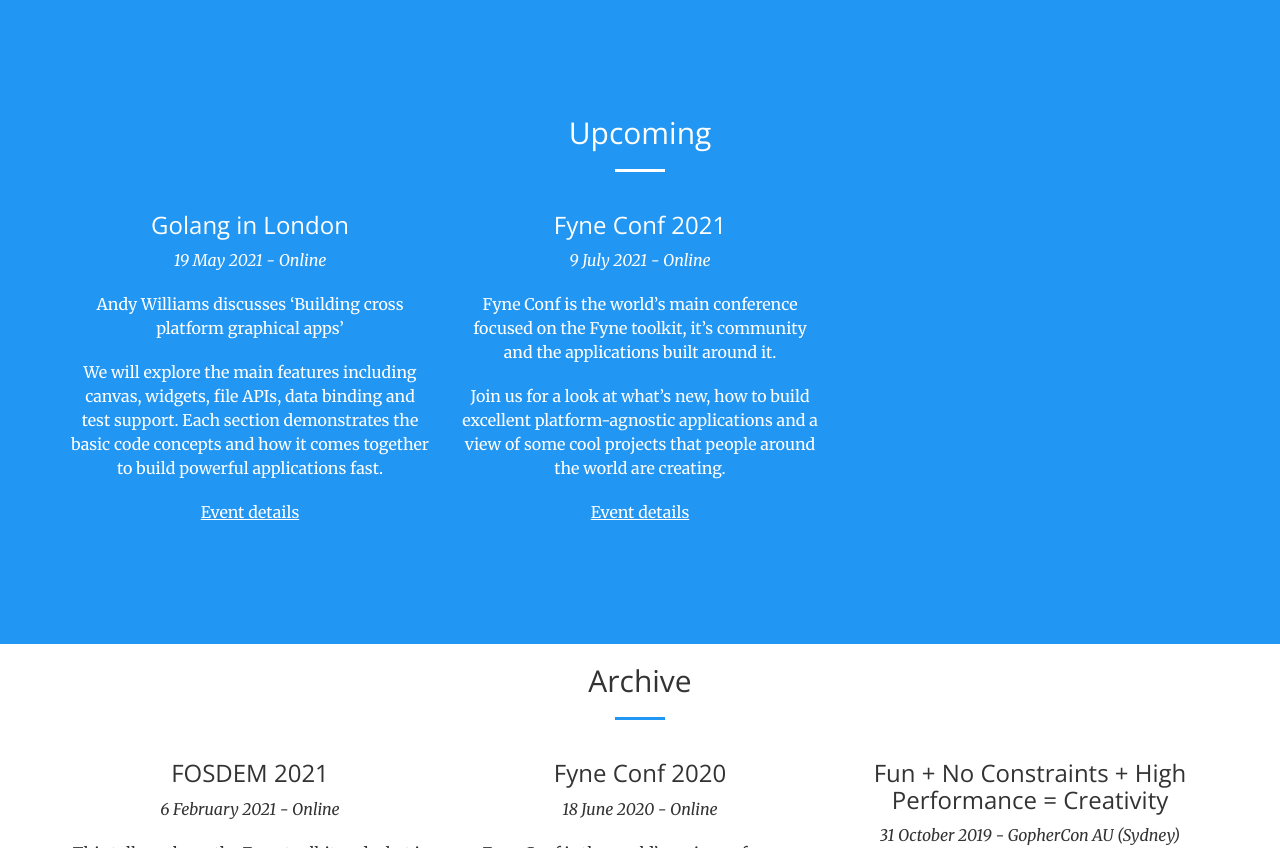
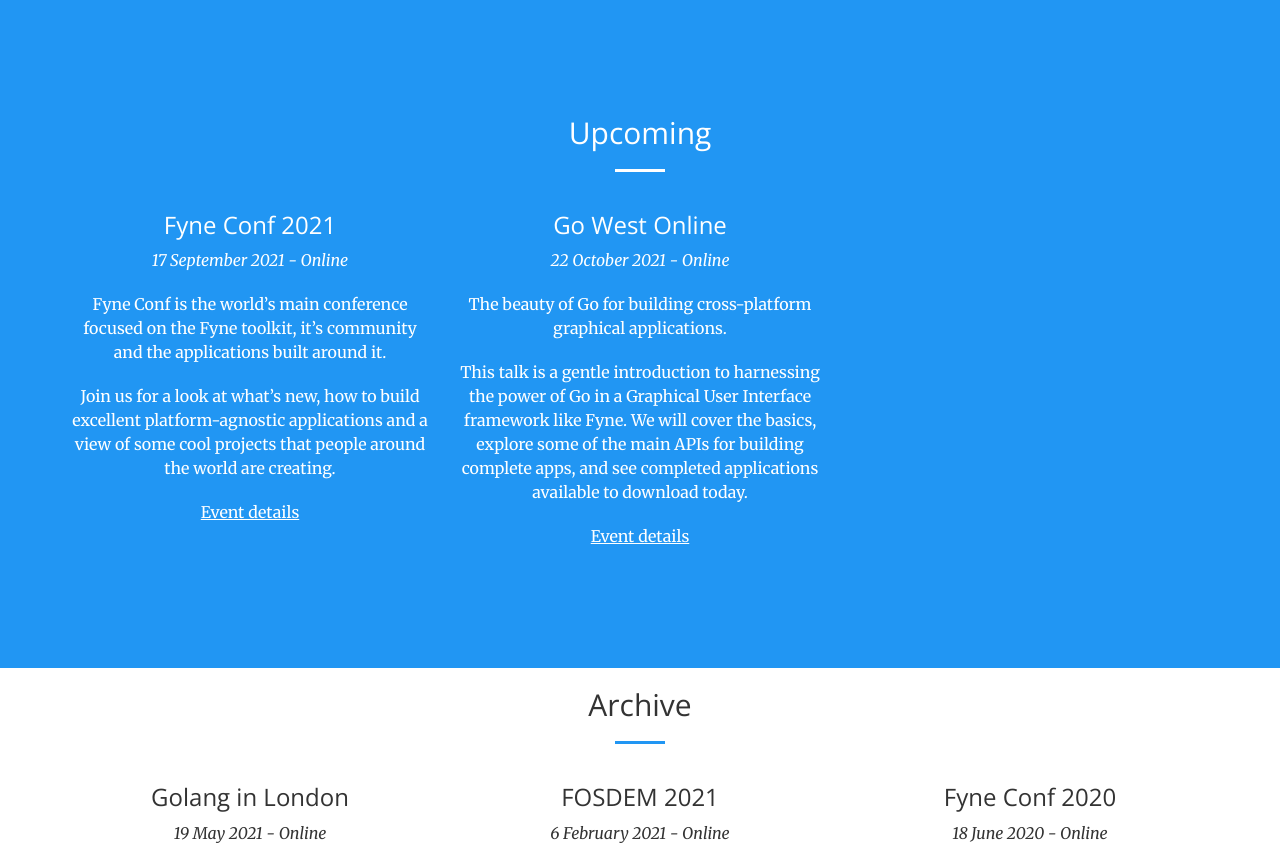
Before and after one commit to fyne-io/fyne-io.github.io, a Jekyll site: the page built from events/index.md, in a window 1280 px wide and 900 px high, scrolled down 288 px, cut to the strip 52-900 px from the top of the window. Built offline with Jekyll 4.4.1, drawn with Linux system fonts in a browser that asks for light colours.

Commit message:
Update with GoWest and move Golang in London to past

```diff
--- a/events/index.md
+++ b/events/index.md
@@ -23,23 +23,9 @@
 <div class="row">
 
 <div class="col-lg-4 text-center" markdown="1">
-
-### Golang in London
-
-*19 May 2021 - Online*
-
-Andy Williams discusses 'Building cross platform graphical apps'
-
-We will explore the main features including canvas, widgets, file APIs, data binding and test support. Each section demonstrates the basic code concepts and how it comes together to build powerful applications fast.
-
-[Event details](https://www.meetup.com/Golang-London/events/277980998/)
-
-</div>
-
-<div class="col-lg-4 text-center" markdown="1">
 ### Fyne Conf 2021
 
-*9 July 2021 - Online*
+*17 September 2021 - Online*
 
 Fyne Conf is the world’s main conference focused on the Fyne toolkit, it’s community and the applications built around it.
 
@@ -47,6 +33,18 @@
 cool projects that people around the world are creating.
 
 [Event details](https://conf.fyne.io)
+</div>
+
+<div class="col-lg-4 text-center" markdown="1">
+### Go West Online
+
+*22 October 2021 - Online*
+
+The beauty of Go for building cross-platform graphical applications.
+
+This talk is a gentle introduction to harnessing the power of Go in a Graphical User Interface framework like Fyne. We will cover the basics, explore some of the main APIs for building complete apps, and see completed applications available to download today.
+
+[Event details](https://www.gowestconf.com/)
 </div>
 
 <div class="col-lg-4 text-center" markdown="1">
@@ -72,7 +70,19 @@
 <div class="row">
 
 <div class="col-lg-4 text-center" markdown="1">
+### Golang in London
 
+*19 May 2021 - Online*
+
+Andy Williams discusses 'Building cross platform graphical apps'
+
+We will explore the main features including canvas, widgets, file APIs, data binding and test support. Each section demonstrates the basic code concepts and how it comes together to build powerful applications fast.
+
+[Event details](https://www.meetup.com/Golang-London/events/277980998/)
+</div>
+
+
+<div class="col-lg-4 text-center" markdown="1">
 ### FOSDEM 2021
 
 *6 February 2021 - Online*
@@ -82,11 +92,9 @@
 We will step through how to build an application using standard widgets, data binding and storage, and then see how it can be distributed for practically all graphical operating systems and app stores.
 
 [Event details](https://fosdem.org/2021/schedule/event/goguifyne/)
-
 </div>
 
 <div class="col-lg-4 text-center" markdown="1">
-
 ### Fyne Conf 2020
 
 *18 June 2020 - Online*
@@ -97,11 +105,15 @@
 cool projects that people around the world are creating.
 
 [Event details](https://conf.fyne.io/archive/2020)
+</div>
 
 </div>
+</div>
+
+<div class="container">
+<div class="row">
 
 <div class="col-lg-4 text-center" markdown="1">
-
 ### Fun + No Constraints + High Performance = Creativity
 
 *31 October 2019 - GopherCon AU (Sydney)*
@@ -117,7 +129,26 @@
 "that app" that they have always wanted to finish off one day. Now is your time !
 
 [Event details](https://gophercon.com.au/#speakers)
+</div>
 
+<div class="col-lg-4 text-center" markdown="1">
+### Fyne Conf 2019
+
+*22 November 2019 - Online*
+
+Fyne Conf is the world’s first conference focused on the Fyne toolkit, it’s community and the applications built around it.
+
+[Event details](https://conf.fyne.io/archive/2019)
+</div>
+
+<div class="col-lg-4 text-center" markdown="1">
+### A Fyne User Interface
+
+*16 September 2019 - GolangVan (Vancouver)*
+
+Introduction to the Fyne toolkit fo building cross platform GUIs.
+
+[Event details](https://www.meetup.com/golangvan/events/263156126/)
 </div>
 
 </div>
@@ -127,31 +158,6 @@
 <div class="row">
 
 <div class="col-lg-4 text-center" markdown="1">
-
-### Fyne Conf 2019
-
-*22 November 2019 - Online*
-
-Fyne Conf is the world’s first conference focused on the Fyne toolkit, it’s community and the applications built around it.
-
-[Event details](https://conf.fyne.io/archive/2019)
-
-</div>
-
-<div class="col-lg-4 text-center" markdown="1">
-
-### A Fyne User Interface
-
-*16 September 2019 - GolangVan (Vancouver)*
-
-Introduction to the Fyne toolkit fo building cross platform GUIs.
-
-[Event details](https://www.meetup.com/golangvan/events/263156126/)
-
-</div>
-
-<div class="col-lg-4 text-center" markdown="1">
-
 ### Easily build cross platform graphical applictions with Fyne
 
 *21 October 2019 - GoLab (Florence)*
@@ -159,17 +165,9 @@
 With the growing popularity of Go many people are asking how to build a solid GUI. It’s design for concurrency and portability makes it a great match for cross-platform development. This talk shows how the Fyne toolkit is designed to help make beautiful and idiomatic native apps simply, using pure Go.
 
 [Event details](https://golab.io/agenda/session/158941)
-
 </div>
 
-</div>
-</div>
-
-<div class="container">
-<div class="row">
-
 <div class="col-lg-4 text-center" markdown="1">
-
 ### A Fyne Update
 
 *31 July 2019 - Go Meetup Edinburgh*
@@ -177,11 +175,9 @@
 An update on the Fyne GUI framework.
 
 [Event details](https://www.meetup.com/Edinburgh-Golang-meetup/events/263200722/)
-
 </div>
 
 <div class="col-lg-4 text-center" markdown="1">
-
 ### Introducing Fyne
 
 *18 July 2018 - Go Meetup Edinburgh*
@@ -189,11 +185,10 @@
 An introduction to Fyne.io, the UI toolkit and app API written in Go.
 
 [Event details](https://www.meetup.com/Edinburgh-Golang-meetup/events/252225515/)
-
 </div>
 
-<div class="col-lg-4 text-center" markdown="1">
-</div>
+<!--<div class="col-lg-4 text-center" markdown="1">
+</div> -->
 
 </div>
 </div>
```
